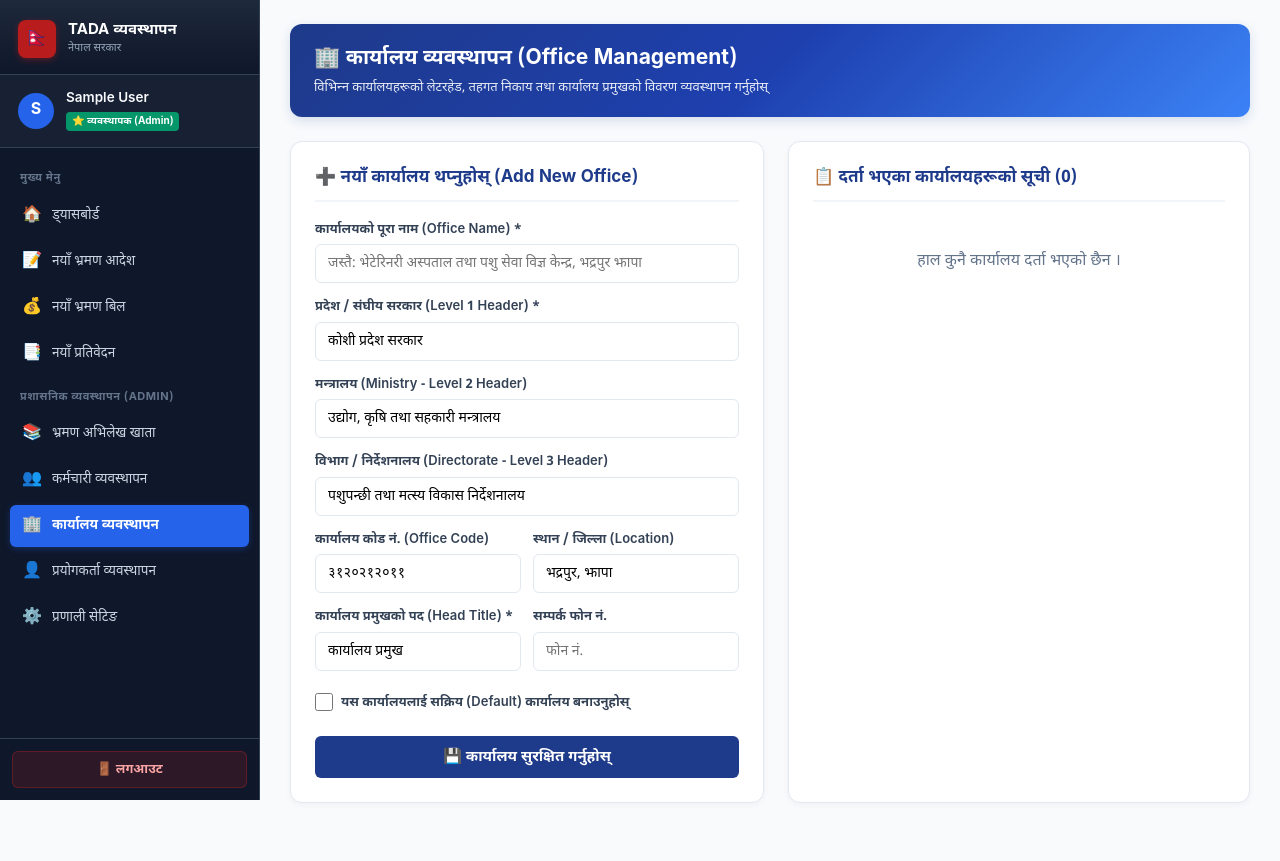
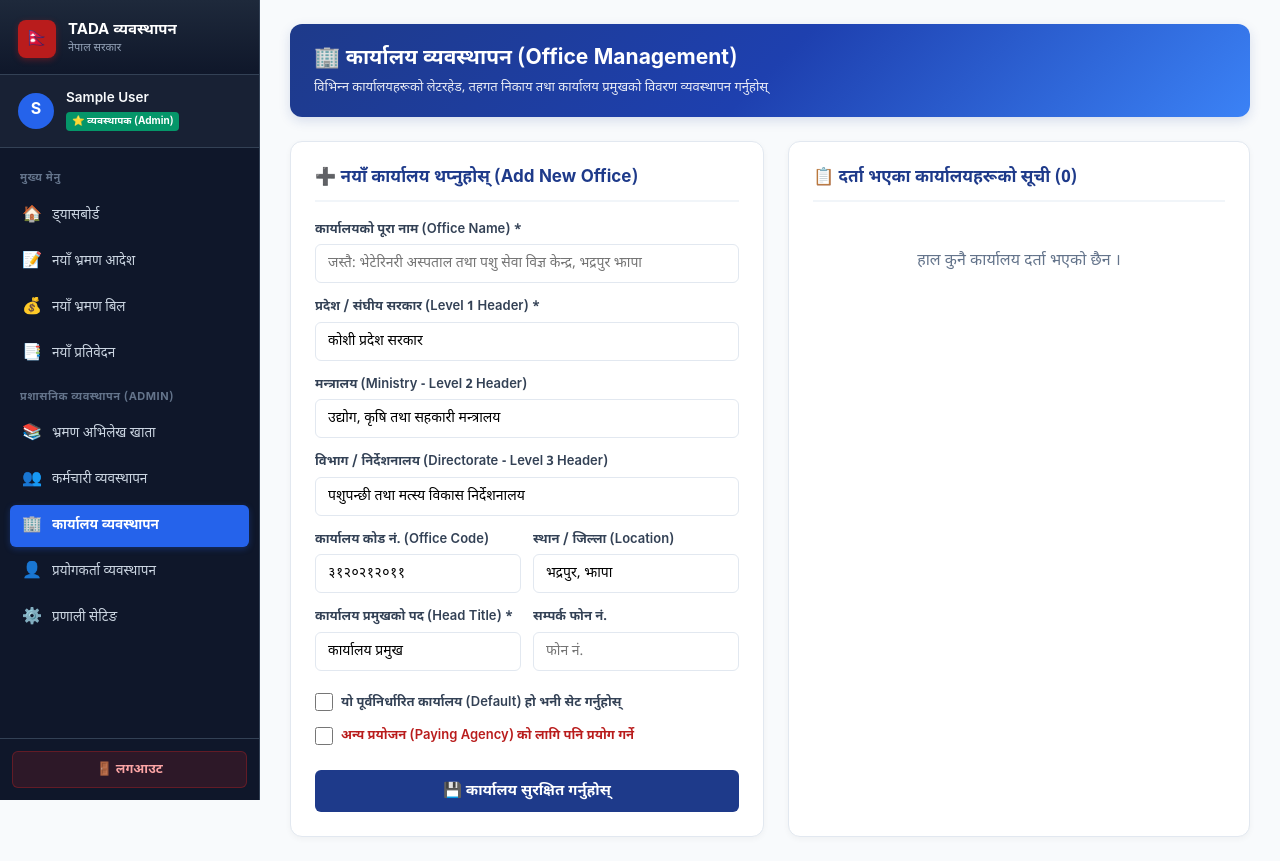
Before and after one commit to Vhlsjhapa/tada_system, a Django app: page /offices/ in a window 1280 px wide. Before the commit the page ends 803 px from the top, so only its background shows below. Run offline with Django 5.2, Linux system fonts and the light colour scheme; the visitor is signed in with stand-in values (Sample User, id 1); data that the repository does not hold is empty.

Commit message:
Add paying agency feature for Travel Bills

```diff
--- a/templates/offices.html
+++ b/templates/offices.html
@@ -569,7 +569,12 @@
 
                 <div class="form-group" style="flex-direction:row; align-items:center; gap:8px; margin-top:8px;">
                     <input type="checkbox" name="is_default" id="id_is_default" style="width:18px; height:18px; cursor:pointer;">
-                    <label for="id_is_default" style="cursor:pointer; margin-bottom:0;">यस कार्यालयलाई सक्रिय (Default) कार्यालय बनाउनुहोस्</label>
+                    <label for="id_is_default" style="cursor:pointer; margin-bottom:0;">यो पूर्वनिर्धारित कार्यालय (Default) हो भनी सेट गर्नुहोस्</label>
+                </div>
+
+                <div class="form-group" style="flex-direction:row; align-items:center; gap:8px; margin-top:8px;">
+                    <input type="checkbox" name="is_paying_agency" id="id_is_paying_agency" style="width:18px; height:18px; cursor:pointer;">
+                    <label for="id_is_paying_agency" style="cursor:pointer; margin-bottom:0; color:#b91c1c;">अन्य प्रयोजन (Paying Agency) को लागि पनि प्रयोग गर्ने</label>
                 </div>
 
                 <button type="submit" class="btn-save" id="btnSubmit">💾 कार्यालय सुरक्षित गर्नुहोस्</button>
@@ -585,19 +590,19 @@
             {% for off in offices %}
             <div class="office-card {% if off.is_default %}active-office{% endif %}">
                 <div style="display:flex; justify-content:space-between; align-items:center;">
-                    <div>
+                    <div style="font-weight:700; color:#1e293b; font-size:15px; margin-bottom:4px;">
+                        {{ off.name }}
                         {% if off.is_default %}
-                        <span class="badge-active">★ सक्रिय (Active Default)</span>
-                        {% else %}
-                        <span style="font-size:12px; color:#64748b;">सामान्य कार्यालय</span>
+                        <span style="display:inline-block; font-size:11px; background:#22c55e; color:white; padding:2px 6px; border-radius:12px; margin-left:6px; vertical-align:middle;">सक्रिय (Active)</span>
+                        {% endif %}
+                        {% if off.is_paying_agency %}
+                        <span style="display:inline-block; font-size:11px; background:#eab308; color:white; padding:2px 6px; border-radius:12px; margin-left:6px; vertical-align:middle;">Paying Agency</span>
                         {% endif %}
                     </div>
                     <div style="font-size:12px; color:#64748b;">
                         कोड: <b>{{ off.office_code|default:"-" }}</b>
                     </div>
                 </div>
-
-                <div class="office-name">{{ off.name }}</div>
 
                 <div class="office-hierarchy">
                     <b>{{ off.parent_body_1|default:"" }}</b><br>
@@ -612,7 +617,7 @@
                 </div>
 
                 <div class="office-actions">
-                    <button type="button" class="btn-edit" onclick="editOffice({{ off.id }}, '{{ off.name|escapejs }}', '{{ off.parent_body_1|escapejs }}', '{{ off.parent_body_2|escapejs }}', '{{ off.parent_body_3|escapejs }}', '{{ off.office_code|escapejs }}', '{{ off.location|escapejs }}', '{{ off.head_title|escapejs }}', '{{ off.phone_no|escapejs }}', {{ off.is_default|yesno:'true,false' }})">✏️ सच्याउनुहोस् (Edit)</button>
+                    <button type="button" class="btn-edit" onclick="editOffice({{ off.id }}, '{{ off.name|escapejs }}', '{{ off.parent_body_1|escapejs }}', '{{ off.parent_body_2|escapejs }}', '{{ off.parent_body_3|escapejs }}', '{{ off.office_code|escapejs }}', '{{ off.location|escapejs }}', '{{ off.head_title|escapejs }}', '{{ off.phone_no|escapejs }}', {{ off.is_default|yesno:'true,false' }}, {{ off.is_paying_agency|yesno:'true,false' }})">✏️ सम्पादन (Edit)</button>
                     {% if not off.is_default %}
                     <a href="/offices/set-default/{{ off.id }}/" class="btn-action-active">★ सक्रिय बनाउनुहोस्</a>
                     {% endif %}
@@ -631,7 +636,7 @@
 </div>
 
 <script>
-    function editOffice(id, name, p1, p2, p3, code, loc, head, phone, isDef) {
+    function editOffice(id, name, p1, p2, p3, code, loc, head, phone, isDef, isPaying) {
         document.getElementById('office_id').value = id;
         document.getElementById('id_name').value = name;
         document.getElementById('id_parent_body_1').value = p1;
@@ -642,6 +647,7 @@
         document.getElementById('id_head_title').value = head;
         document.getElementById('id_phone_no').value = phone;
         document.getElementById('id_is_default').checked = isDef;
+        document.getElementById('id_is_paying_agency').checked = isPaying;
 
         document.getElementById('formTitle').innerText = '✏️ कार्यालय विवरण सच्याउनुहोस् (Edit Office)';
         document.getElementById('btnSubmit').innerText = '🔄 अद्यावधिक (Update) गर्नुहोस्';
--- a/travel/views.py
+++ b/travel/views.py
@@ -444,6 +444,7 @@ def manage_offices(request):
         head_title = request.POST.get('head_title', 'कार्यालय प्रमुख')
         phone_no = request.POST.get('phone_no', '')
         is_default = bool(request.POST.get('is_default'))
+        is_paying_agency = bool(request.POST.get('is_paying_agency'))
 
         if office_id:
             office = get_object_or_404(Office, pk=office_id)
@@ -456,6 +457,7 @@ def manage_offices(request):
             office.head_title = head_title
             office.phone_no = phone_no
             office.is_default = is_default
+            office.is_paying_agency = is_paying_agency
             office.save()
             message = f"कार्यालय '{office.name}' को विवरण सफलतापूर्वक अद्यावधिक गरियो।"
         else:
@@ -468,7 +470,8 @@ def manage_offices(request):
                 location=location,
                 head_title=head_title,
                 phone_no=phone_no,
-                is_default=is_default
+                is_default=is_default,
+                is_paying_agency=is_paying_agency
             )
             message = f"नयाँ कार्यालय '{office.name}' सफलतापूर्वक थप गरियो।"
 
@@ -943,7 +946,10 @@ def bill_nivedan(request, pk):
     if bill.travel_order and not user_can_access_order(request.user, bill.travel_order):
         messages.error(request, "तपाईंलाई यो भुक्तानी निवेदन हेर्ने अनुमति छैन।")
         return redirect('/')
-    office = (bill.travel_order.office_ref if bill.travel_order else None) or Office.get_default_office()
+    if bill.paying_agency_type == 'EXTERNAL' and bill.paying_office:
+        office = bill.paying_office
+    else:
+        office = (bill.travel_order.office_ref if bill.travel_order else None) or Office.get_default_office()
     return render(request, 'travel_nivedan.html', {
         'title': f'दैनिक तथा भ्रमण खर्च भुक्तानी निवेदन - {bill.travel_order.person if bill.travel_order else ""}',
         'nivedan_type': 'claim',
@@ -1513,7 +1519,7 @@ def bill_form_view(request):
     if request.method == 'POST':
         order_id = request.POST.get('travel_order')
         if not order_id:
-            return render(request, 'bill_form.html', {
+            return render(request, 'bill_form.html', {'paying_offices': Office.objects.filter(is_paying_agency=True),
                 'orders': orders,
                 'error_message': 'कृपया सम्बन्धित भ्रमण आदेश छान्नुहोस्।',
                 'form_data': request.POST,
@@ -1525,7 +1531,7 @@ def bill_form_view(request):
 
         # Verify access
         if not user_can_access_order(user, order):
-            return render(request, 'bill_form.html', {
+            return render(request, 'bill_form.html', {'paying_offices': Office.objects.filter(is_paying_agency=True),
                 'orders': orders,
                 'error_message': 'तपाईंलाई यो भ्रमण आदेशको बिल बनाउने अधिकार छैन।',
                 'is_admin': admin_mode,
@@ -1534,7 +1540,7 @@ def bill_form_view(request):
         # Check if bill already exists for this order
         existing_bill = TravelBill.objects.filter(travel_order=order).first()
         if existing_bill:
-            return render(request, 'bill_form.html', {
+            return render(request, 'bill_form.html', {'paying_offices': Office.objects.filter(is_paying_agency=True),
                 'orders': orders,
                 'error_message': f"उक्त भ्रमण आदेश (आदेश नं. {order.order_number}) को दैनिक तथा भ्रमण खर्चको बिल (# {existing_bill.id}) पहिले नै दर्ता भइसकेको छ। दोहोरो बिल सिर्जना गर्न मिल्दैन।",
                 'form_data': request.POST,
@@ -1547,7 +1553,7 @@ def bill_form_view(request):
         # 1. Validate bill_date >= order.end_date
         is_valid_date, date_err = validate_travel_bill_date(bill_date, order.end_date)
         if not is_valid_date:
-            return render(request, 'bill_form.html', {
+            return render(request, 'bill_form.html', {'paying_offices': Office.objects.filter(is_paying_agency=True),
                 'orders': orders,
                 'error_message': date_err,
                 'form_data': request.POST,
@@ -1564,7 +1570,7 @@ def bill_form_view(request):
             total_misc_input = sum(int(m or 0) for m in misc_amts)
 
         if total_misc_input > 2000:
-            return render(request, 'bill_form.html', {
+            return render(request, 'bill_form.html', {'paying_offices': Office.objects.filter(is_paying_agency=True),
                 'orders': orders,
                 'error_message': f"दैनिक तथा भ्रमण खर्चको बिलमा फुटकर खर्च (महल ११) को कुल जोड बढीमा रु. २,०००/- सम्म मात्र हुन सक्छ। (तपाईंले प्रविष्ट गर्नुभएको जम्मा फुटकर खर्च: रु. {total_misc_input}/-)",
                 'form_data': request.POST,
@@ -1603,7 +1609,7 @@ def bill_form_view(request):
 
         is_items_valid, items_err = validate_travel_bill_item_dates(items_data_to_validate, order.start_date, order.end_date)
         if not is_items_valid:
-            return render(request, 'bill_form.html', {
+            return render(request, 'bill_form.html', {'paying_offices': Office.objects.filter(is_paying_agency=True),
                 'orders': orders,
                 'error_message': items_err,
                 'form_data': request.POST,
@@ -1626,11 +1632,15 @@ def bill_form_view(request):
         paying_agency_type = request.POST.get('paying_agency_type', 'INTERNAL').strip()
         external_agency_name = request.POST.get('external_agency_name', '').strip()
 
+        paying_office_id = request.POST.get('paying_office')
+        paying_office = Office.objects.filter(id=paying_office_id).first() if paying_office_id else None
+
         bill = TravelBill.objects.create(
             travel_order=order,
             bill_date=bill_date,
             paying_agency_type=paying_agency_type,
             external_agency_name=external_agency_name,
+            paying_office=paying_office,
             address=address,
             report_reg_no=report_reg_no,
             receipt_count=request.POST.get('receipt_count', '').strip(),
@@ -1719,7 +1729,7 @@ def bill_form_view(request):
 
         return redirect(f'/bill/{bill.id}/')
 
-    return render(request, 'bill_form.html', {
+    return render(request, 'bill_form.html', {'paying_offices': Office.objects.filter(is_paying_agency=True),
         'orders': orders,
         'preselected_order_id': preselected_order_id,
         'is_admin': admin_mode,
@@ -1839,7 +1849,7 @@ def edit_bill_view(request, pk):
         # 1. Validate bill_date >= order.end_date
         is_valid_date, date_err = validate_travel_bill_date(bill_date, order.end_date)
         if not is_valid_date:
-            return render(request, 'bill_form.html', {
+            return render(request, 'bill_form.html', {'paying_offices': Office.objects.filter(is_paying_agency=True),
                 'orders': orders,
                 'error_message': date_err,
                 'form_data': request.POST,
@@ -1858,7 +1868,7 @@ def edit_bill_view(request, pk):
             total_misc_input = sum(int(m or 0) for m in misc_amts)
 
         if total_misc_input > 2000:
-            return render(request, 'bill_form.html', {
+            return render(request, 'bill_form.html', {'paying_offices': Office.objects.filter(is_paying_agency=True),
                 'orders': orders,
                 'error_message': f"दैनिक तथा भ्रमण खर्चको बिलमा फुटकर खर्च (महल ११) को कुल जोड बढीमा रु. २,०००/- सम्म मात्र हुन सक्छ। (तपाईंले प्रविष्ट गर्नुभएको जम्मा फुटकर खर्च: रु. {total_misc_input}/-)",
                 'form_data': request.POST,
@@ -1899,7 +1909,7 @@ def edit_bill_view(request, pk):
 
         is_items_valid, items_err = validate_travel_bill_item_dates(items_data_to_validate, order.start_date, order.end_date)
         if not is_items_valid:
-            return render(request, 'bill_form.html', {
+            return render(request, 'bill_form.html', {'paying_offices': Office.objects.filter(is_paying_agency=True),
                 'orders': orders,
                 'error_message': items_err,
                 'form_data': request.POST,
@@ -1921,10 +1931,14 @@ def edit_bill_view(request, pk):
         paying_agency_type = request.POST.get('paying_agency_type', 'INTERNAL').strip()
         external_agency_name = request.POST.get('external_agency_name', '').strip()
 
+        paying_office_id = request.POST.get('paying_office')
+        paying_office = Office.objects.filter(id=paying_office_id).first() if paying_office_id else None
+
         # Update bill
         bill.bill_date = bill_date
         bill.paying_agency_type = paying_agency_type
         bill.external_agency_name = external_agency_name
+        bill.paying_office = paying_office
         bill.address = address
         bill.report_reg_no = report_reg_no
         bill.receipt_count = request.POST.get('receipt_count', '').strip()
@@ -2020,7 +2034,7 @@ def edit_bill_view(request, pk):
         'advance_taken': bill.advance_taken,
         'amount_in_words': bill.amount_in_words,
     }
-    return render(request, 'bill_form.html', {
+    return render(request, 'bill_form.html', {'paying_offices': Office.objects.filter(is_paying_agency=True),
         'orders': orders,
         'form_data': form_data,
         'preselected_order_id': order.id,
```
Also changed, not shown: templates/bill_form.html (+11 -2 lines), templates/travel_bill.html (+8 -1 lines), templates/travel_report.html (+8 -0 lines), travel/models.py (+12 -0 lines), travel/migrations/0020_office_is_paying_agency_travelbill_paying_office.py (added).
